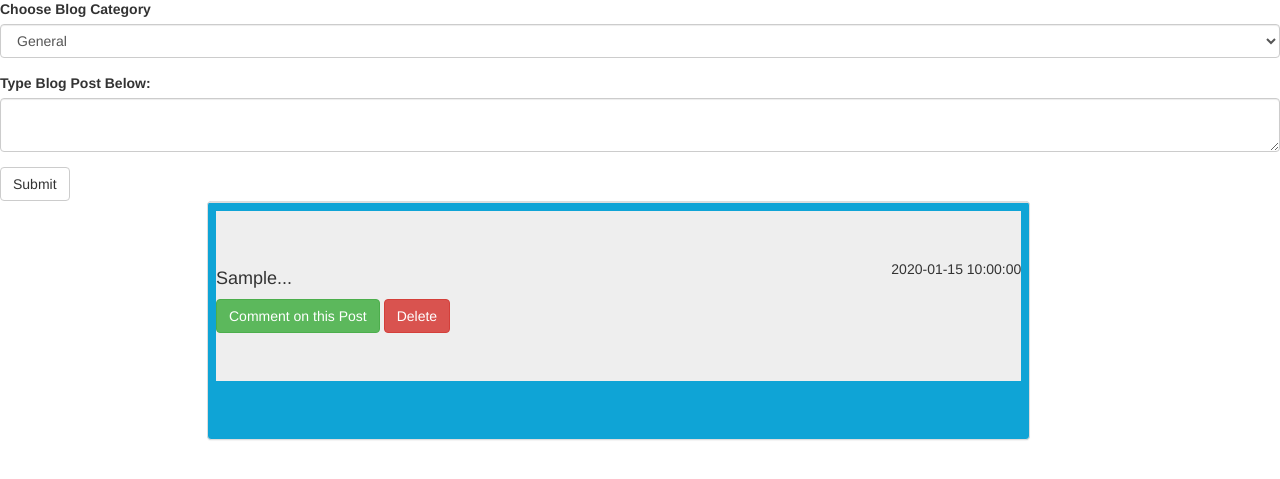
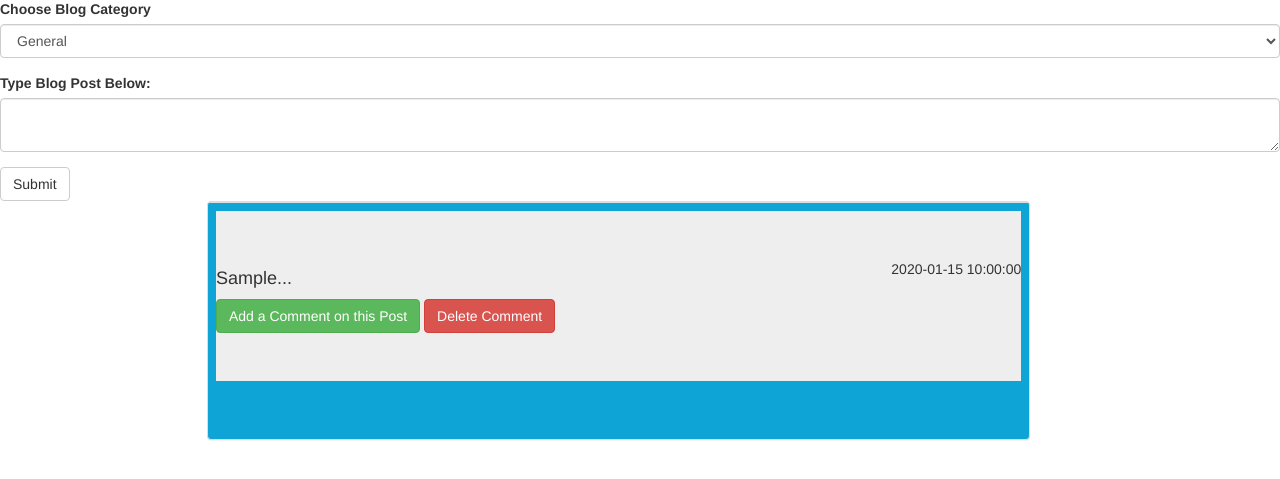
Before and after one commit to CarineIzere/p-blog, a Flask app: page / in a window 1280 px wide. Shown: the part 109-588 px from the top of the page. Run offline with Flask 2, Linux system fonts and the light colour scheme; tables that the repository leaves empty hold one stand-in row (values such as "Sample post"); some libraries are stand-ins or nearby versions.

```diff
--- a/app/templates/index.html
+++ b/app/templates/index.html
@@ -1,5 +1,4 @@
-{% extends 'base.html' %}
-{% import 'bootstrap/wtf.html' as wtf %}
+{% extends 'base.html' %} {% import 'bootstrap/wtf.html' as wtf %}
 <!--Styles block-->
 
 <!-- Content block -->
@@ -7,14 +6,12 @@
 {% block content %}
 
 <!-- Blog Category -->
-<h3> Write a Blog Post </h3>
-{{wtf.quick_form(form)}}
+<h3>Write a Blog Post</h3>
+{{ wtf.quick_form(form) }}
 
 {% for post in post %}
 
 <div class="col-md-8 offset-md-2" style="margin-left:15%;" id="blog_page">
-
-
   <div class="panel panel-default" style="background-color:rgb(15, 164, 214)">
     <div class="table-container">
       <table class="table table-filter">
@@ -22,27 +19,30 @@
           <tr data-status="pagado">
             <td>
               <div class="media">
-                            <div class="jumbotron" >
+                <div class="jumbotron">
                   <div class="media-body">
-                                <span class="media-meta pull-right">{{ post.timestamp }}</span>
-                                <h4 class="title">{{ post.actual_post }}...
-                                </h4>
-                                <a class="btn btn-success text-center" href="/post/comments/new/{{post.id}}">Comment on this Post</a>
+                    <span class="media-meta pull-right">{{
+                      post.timestamp
+                    }}</span>
+                    <h4 class="title">{{ post.actual_post }}...</h4>
+                    <a
+                      class="btn btn-success text-center"
+                      href="/post/comments/new/{{ post.id }}"
+                      >Add a Comment on this Post</a
+                    >
 
-                                <a class="btn btn-danger" href="/delete/{{post.id}}">Delete</a>
-
+                    <a class="btn btn-danger" href="/delete/{{ post.id }}"
+                      >Delete Comment</a
+                    >
                   </div>
                 </div>
               </div>
             </td>
           </tr>
-
         </tbody>
       </table>
     </div>
   </div>
 </div>
 
-{% endfor %}
-
-{% endblock%}
+{% endfor %} {% endblock%}
```
Also changed, not shown: README.md. Lines whose indentation alone changed are shown as unchanged.
